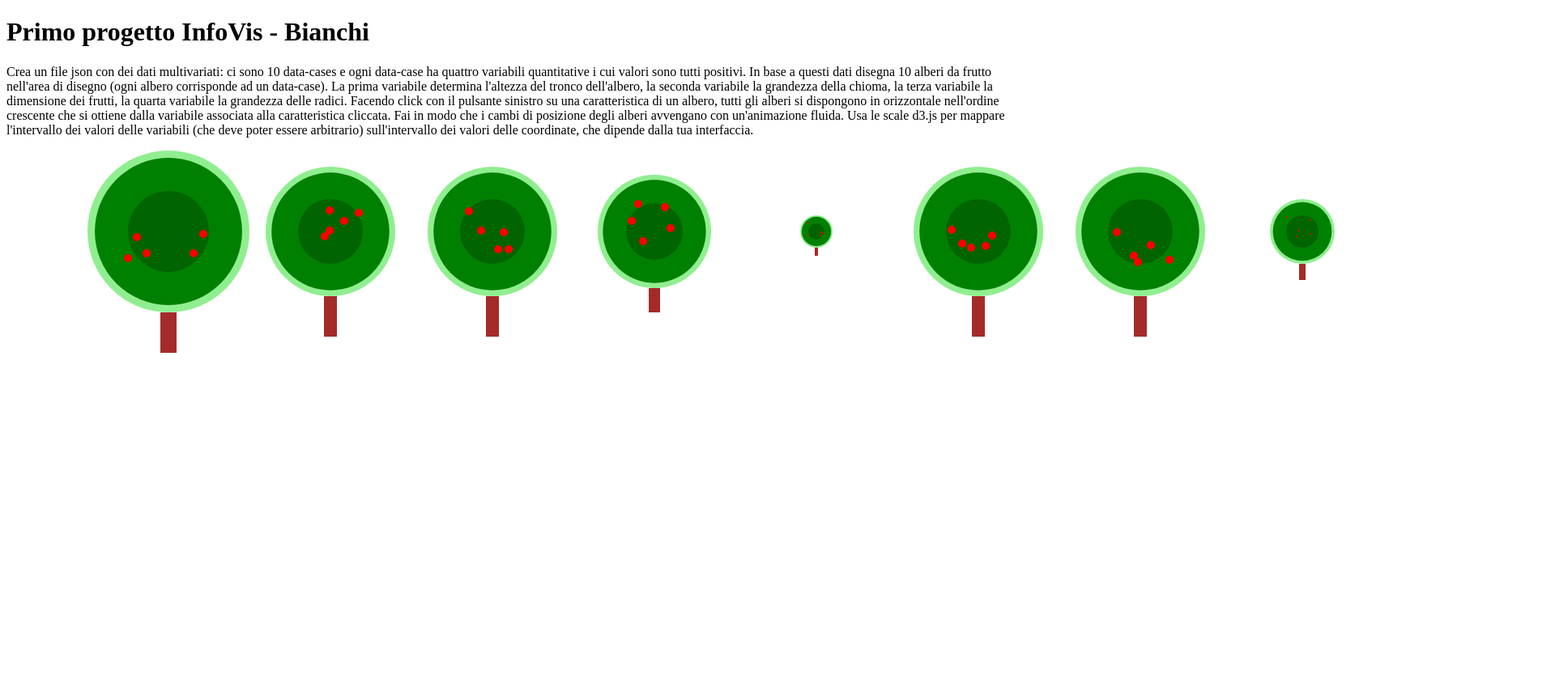
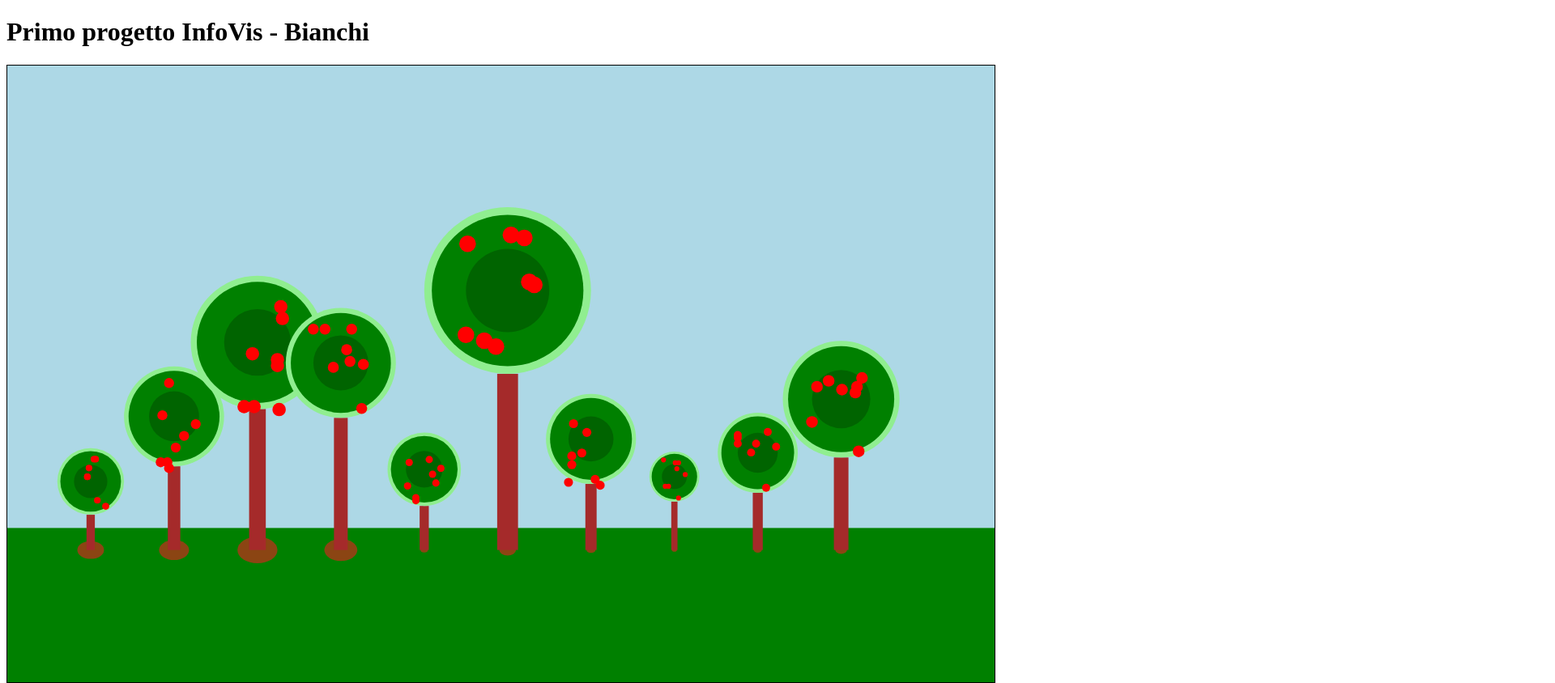
Before and after one commit to fwhite73/ProgettoIndividualeInfoVis, a plain HTML site: page index.html in a window 1280 px wide. Shown: the top 844 px of the page at 81% size, 1920 px wide, since content can reach past the window. Drawn offline with Linux system fonts and the light colour scheme.

Commit message:
disegno + sort

```diff
--- a/index.html
+++ b/index.html
@@ -1,95 +1,183 @@
 <!DOCTYPE html>
 <html>
+
 <head>
   <title>Progetto Individuale InfoVis</title>
   <meta content="text/html;charset=utf-8" http-equiv="Content-Type">
   <meta content="utf-8" http-equiv="encoding">
   <script type="text/javascript" src="lib/d3.v6.min.js"></script>
 </head>
+
 <body>
   <h1>Primo progetto InfoVis - Bianchi</h1>
-<p>Crea un file json con dei dati multivariati: ci sono 10 data-cases e ogni data-case ha quattro variabili quantitative i cui valori sono tutti positivi. In base a questi dati disegna 10 alberi da frutto nell'area di disegno (ogni albero corrisponde ad un data-case). La prima variabile determina l'altezza del tronco dell'albero, la seconda variabile la grandezza della chioma, la terza variabile la dimensione dei frutti, la quarta variabile la grandezza delle radici. Facendo click con il pulsante sinistro su una caratteristica di un albero, tutti gli alberi si dispongono in orizzontale nell'ordine crescente che si ottiene dalla variabile associata alla caratteristica cliccata. Fai in modo che i cambi di posizione degli alberi avvengano con un'animazione fluida. Usa le scale d3.js per mappare l'intervallo dei valori delle variabili (che deve poter essere arbitrario) sull'intervallo dei valori delle coordinate, che dipende dalla tua interfaccia.</p>
-<svg id="alberi" width="3000" height="3000">
+  <svg id="alberi">
 
+  </svg>
+  <p>Crea un file json con dei dati multivariati: ci sono 10 data-cases e ogni data-case ha quattro variabili
+    quantitative i cui valori sono tutti positivi. In base a questi dati disegna 10 alberi da frutto nell'area di
+    disegno (ogni albero corrisponde ad un data-case). La prima variabile determina l'altezza del tronco dell'albero, la
+    seconda variabile la grandezza della chioma, la terza variabile la dimensione dei frutti, la quarta variabile la
+    grandezza delle radici. Facendo click con il pulsante sinistro su una caratteristica di un albero, tutti gli alberi
+    si dispongono in orizzontale nell'ordine crescente che si ottiene dalla variabile associata alla caratteristica
+    cliccata. Fai in modo che i cambi di posizione degli alberi avvengano con un'animazione fluida. Usa le scale d3.js
+    per mappare l'intervallo dei valori delle variabili (che deve poter essere arbitrario) sull'intervallo dei valori
+    delle coordinate, che dipende dalla tua interfaccia.</p>
+
+  <svg id="albero">
+    <ellipse id="radici" cx="436.17300131061603" cy="100" rx="5" ry="5" fill="brown"></ellipse>
+    <rect id="tronco" x="436.17300131061603" y="170" width="14" fill="brown"></rect>
+    <circle id="cerchioEsterno" cx="436.17300131061603" cy="100" r="70" fill="lightgreen"></circle>
+    <circle id="cerchio" cx="436.17300131061603" cy="100" r="63.63636363636363" fill="green"></circle>
+    <circle id="cerchioInterno" cx="436.17300131061603" cy="100" r="35" fill="darkgreen"></circle>
+    <ellipse id="frutto0" cx="460.77763215377894" cy="106" rx="5" ry="5" fill="red"></ellipse>
+    <ellipse id="frutto1" cx="460.77763215377894" cy="106" rx="5" ry="5" fill="red"></ellipse>
+    <ellipse id="frutto2" cx="460.77763215377894" cy="106" rx="5" ry="5" fill="red"></ellipse>
+    <ellipse id="frutto3" cx="460.77763215377894" cy="106" rx="5" ry="5" fill="red"></ellipse>
+    <ellipse id="frutto4" cx="460.77763215377894" cy="106" rx="5" ry="5" fill="red"></ellipse>
+    <ellipse id="frutto5" cx="460.77763215377894" cy="106" rx="5" ry="5" fill="red"></ellipse>
+    <ellipse id="frutto6" cx="460.77763215377894" cy="106" rx="5" ry="5" fill="red"></ellipse>
+    <ellipse id="frutto7" cx="460.77763215377894" cy="106" rx="5" ry="5" fill="red"></ellipse>
+    <!-- <ellipse cx="404.8580166011359" cy="127" rx="5" ry="5" fill="red"></ellipse>
+    <ellipse cx="400.38444735692445" cy="74" rx="5" ry="5" fill="red"></ellipse>
+    <ellipse cx="439.52817824377456" cy="109" rx="5" ry="5" fill="red"></ellipse>
+    <ellipse cx="410.44997815640016" cy="122" rx="5" ry="5" fill="red"></ellipse> -->
   </svg>
   <script>
     //
     var dataset = [
-    {"gchioma": 100, "htronco": 50, "rfrutti": 5, "radici": 5},
-    {"gchioma": 80, "htronco": 50, "rfrutti": 5, "radici": 5},
-    {"gchioma": 80, "htronco": 50, "rfrutti": 5, "radici": 5},
-    {"gchioma": 70, "htronco": 30, "rfrutti": 5, "radici": 5},
-    {"gchioma": 20, "htronco": 10, "rfrutti": 1, "radici": 5},
-    {"gchioma": 80, "htronco": 50, "rfrutti": 5, "radici": 5},
-    {"gchioma": 80, "htronco": 50, "rfrutti": 5, "radici": 5},
-    {"gchioma": 40, "htronco": 20, "rfrutti": 1, "radici": 5}
-]// Imposta le dimensioni dell'area di disegno
-const width = 1000;
-const height = 1000;
+      { "gchioma": 20, "htronco": 8, "rfrutti": 2, "radici": 8 },
+      { "gchioma": 30, "htronco": 19, "rfrutti": 3, "radici": 9 },
+      { "gchioma": 40, "htronco": 32, "rfrutti": 4, "radici": 12 },
+      { "gchioma": 33, "htronco": 30, "rfrutti": 3.3, "radici": 9.9 },
+      { "gchioma": 22, "htronco": 10, "rfrutti": 2.2, "radici": 2.2 },
+      { "gchioma": 50, "htronco": 40, "rfrutti": 5, "radici": 5 },
+      { "gchioma": 27, "htronco": 15, "rfrutti": 2.7, "radici": 2.7 },
+      { "gchioma": 15, "htronco": 11, "rfrutti": 1.5, "radici": 1.5 },
+      { "gchioma": 24, "htronco": 13, "rfrutti": 2.4, "radici": 2.4 },
+      { "gchioma": 35, "htronco": 21, "rfrutti": 3.5, "radici": 3.5 }
+    ]
+
+    // Imposta le dimensioni dell'area di disegno
+    const width = window.innerWidth
+      || document.documentElement.clientWidth
+      || document.body.clientWidth;
+    const height = window.innerHeight
+      || document.documentElement.clientHeight
+      || document.body.clientHeight;
+
+    document.getElementById('alberi').setAttribute('width', width / 1.05);
+    document.getElementById('alberi').setAttribute('height', height / 1.05);
+
+    // Calcolo parametri
+    var maxWidth = d3.max(dataset, (d) => 2 * d.gchioma);
+    var maxHeight = d3.max(dataset, (d) => 2 * d.gchioma + d.htronco);
+    var sumWidth = d3.sum(dataset, (d) => 2 * d.gchioma);
+    var maxHtronco = d3.max(dataset, (d) => d.htronco);
+
+    var x = d3.scaleLinear()
+        .domain([0, sumWidth])
+        .range([0, width / 1.05]);
+
+    var y = d3.scaleLinear()
+      .domain([0, maxHeight])
+      .range([0, height / 1.05]);
+
+
+    // Preparazione area di disegno con sfondo
+    const svg = d3.select("#alberi");
+
+    svg.attr("fill", "lightblue");
+    svg.attr("style", "background: lightblue; border: 1px solid black;");
+    svg.append("rect")
+      .attr("x", 0)
+      .attr("y", y(maxHeight / 2 * 1.5))
+      .attr("width", "100%")
+      .attr("height", y(maxHeight))
+      .attr("fill", "green");
+
+    // Disegno
+    updateDrawing();
+
+    function updateDrawing() {
+      const svgAlbero = document.getElementById('albero');
+      var maxY = 0;
+      startX = maxWidth / 2;
 
       const svg = d3.select("#alberi");
-const startX = 100;
-var startY = 100;
-var k = 0;
-var maxY = 0;
-for (let i = 1; i <= dataset.length; i++) {
-    if(startY + dataset[i-1].htronco + dataset[i-1].gchioma > maxY) {
-        maxY = startY + dataset[i-1].htronco + dataset[i-1].gchioma;
-    }
-    k++;
+      svg.selectAll('.albero')
+        .data(dataset)
+        .enter()
+        .append(() => svgAlbero.cloneNode(true))
+        .attr("class", "albero")
+        .each(function (d, i) {
+          startY = maxHeight / 2 + (maxHtronco - d.htronco);
+          posy = y(startY) + x(d.gchioma);
+          d3.select(this).select('#radici')
+            .transition()
+            .attr('cx', x(startX))
+            .attr('cy', y(startY+d.htronco))
+            .attr("rx", x(d.radici))
+            .attr("ry", x(d.radici / 1.5))
+            .attr("fill", "#8b4513")
+            .attr("onclick", "sortBy('radici')");
+          d3.select(this).select('#tronco')
+            .transition()
+            .attr('x', x(startX - d.gchioma/8))
+            .attr('y', y(startY))
+            .attr('width', x(d.gchioma*2 / 8))
+            .attr("height", y(d.htronco))
+            .attr("fill", "brown")
+            .attr("onclick", "sortBy('htronco')");
+          d3.select(this).select('#cerchioEsterno')
+            .transition()
+            .attr('cx', x(startX))
+            .attr('cy', y(startY) - x(d.gchioma))
+            .attr("r", x(d.gchioma))
+            .attr("fill", "lightgreen")
+            .attr("onclick", "sortBy('gchioma')");
+          d3.select(this).select('#cerchio')
+            .transition()
+            .attr('cx', x(startX))
+            .attr('cy', y(startY) - x(d.gchioma))
+            .attr("r", x(d.gchioma / 1.1))
+            .attr("fill", "green")
+            .attr("onclick", "sortBy('gchioma')");
+          d3.select(this).select('#cerchioInterno')
+            .transition()
+            .attr('cx', x(startX))
+            .attr('cy', y(startY) - x(d.gchioma))
+            .attr("r", x(d.gchioma / 2))
+            .attr("fill", "darkgreen")
+            .attr("onclick", "sortBy('gchioma')");
 
-    if(startX*k + dataset[i-1].gchioma > width) {
-        k = 1;
-        startY += maxY;
+          for(let i = 0; i<8; i++){
+            let cx = Math.floor(Math.random()*d.gchioma) + startX - d.gchioma/2;
+              cy = y(startY) - x(d.gchioma)*2/1.2 + y(Math.floor(Math.random()*d.gchioma)/1.5);
+              d3.select(this).select('#frutto'+i)
+              .transition()
+              .attr('cx', x(cx))
+              .attr('cy', cy)
+              .attr("rx", x(d.rfrutti))
+              .attr("ry", x(d.rfrutti))
+              .attr("fill", "red")
+            .attr("onclick", "sortBy('rfrutti')");
           }
 
-    const albero = svg.append("g");
-
-    albero.append("rect")
-        .attr("x", startX*k-dataset[i-1].gchioma/10)
-        .attr("y", startY + dataset[i-1].gchioma)
-        .attr("width", dataset[i-1].gchioma/5)
-        .attr("height", dataset[i-1].htronco)
-        .attr("fill", "brown");
-
-    albero.append("circle")
-        .attr("cx", startX*k)
-        .attr("cy", startY)
-        .attr("r", dataset[i-1].gchioma)
-        .attr("fill", "lightgreen")
-
-
-    albero.append("circle")
-        .attr("cx", startX*k)
-        .attr("cy", startY)
-        .attr("r", dataset[i-1].gchioma/1.1)
-        .attr("fill", "green");
-
-    albero.append("circle")
-        .attr("cx", startX*k)
-        .attr("cy", startY)
-        .attr("r", dataset[i-1].gchioma/2)
-        .attr("fill", "darkgreen");
-    const frutti = dataset[i-1].rfrutti;
-
-    for (let j = 0; j < 5; j++) {
-
-        let cx = Math.floor(Math.random()*dataset[i-1].gchioma) + startX*k - dataset[i-1].gchioma/2;
-        let cy = Math.floor(Math.random()*dataset[i-1].gchioma) + startY - dataset[i-1].gchioma/2;
-
-        albero.append("ellipse")
-            .attr("cx", cx)
-            .attr("cy", cy)
-            .attr("rx", frutti)
-            .attr("ry", frutti)
-            .attr("fill", "red");
+          startX += maxWidth / 2;
+        });
     }
 
-    // posizionamento dell'albero
-    albero.attr("transform", `translate(${k * 100}, 0)`);
+    var i = 0;
+    function sortBy(parameter) {
+      dataset.sort((a, b) => a[parameter] - b[parameter])
+
+      svg.selectAll(".albero").remove();
+
+      updateDrawing();
     }
 
   </script>
 
 </body>
+
 </html>
```
Also changed, not shown: albero.svg (added). Lines whose indentation alone changed are shown as unchanged.
